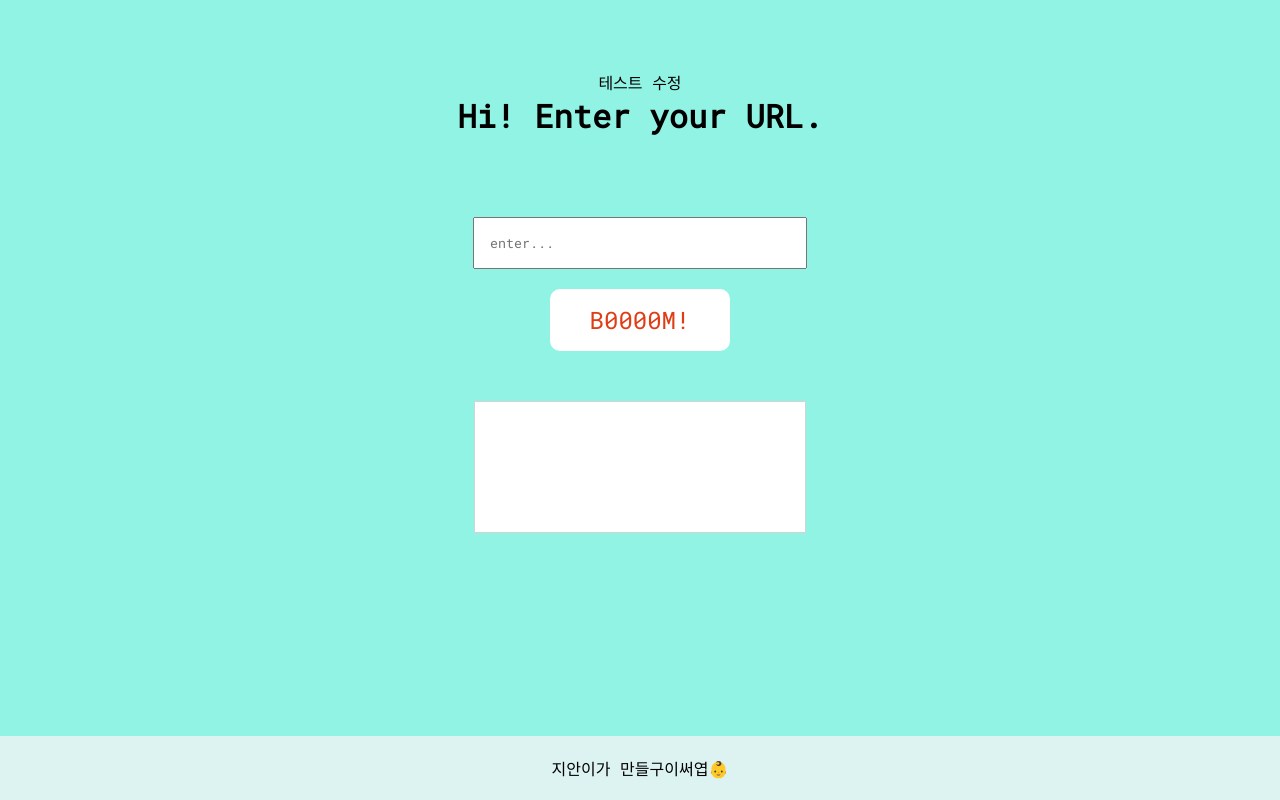
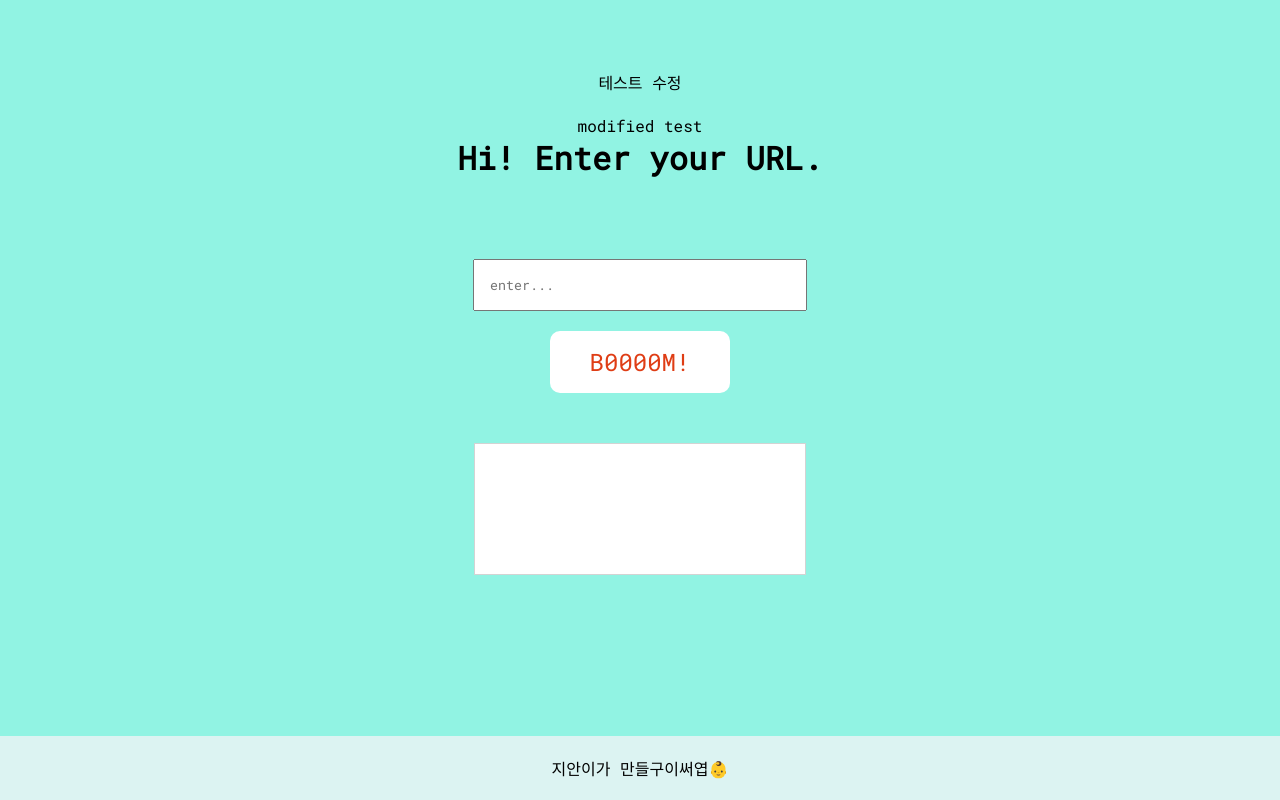
Before and after one commit to JiannKim/exercise_js, a plain HTML site: page ex1.html in a window 1280 px wide. Drawn offline with nearby package versions, Linux system fonts and the light colour scheme.

Commit message:
succesefully commit

```diff
--- a/ex1.html
+++ b/ex1.html
@@ -17,7 +17,8 @@
 </haed>
     <body>
         <div class="wrapper">
-            <p>테스트 수정</p>
+            <p>테스트 수정</p><br>
+            <p>modified test</p>
             <header>
                 <h1>Hi! Enter your URL.</h1>
             </header>
```
